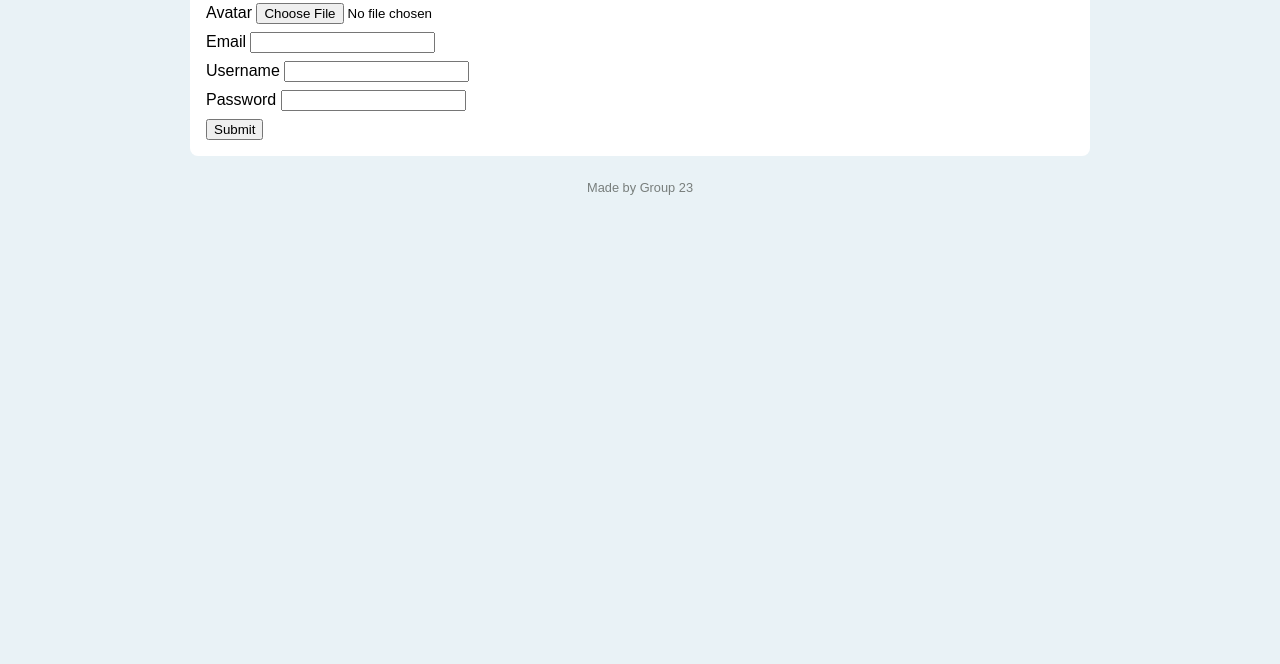
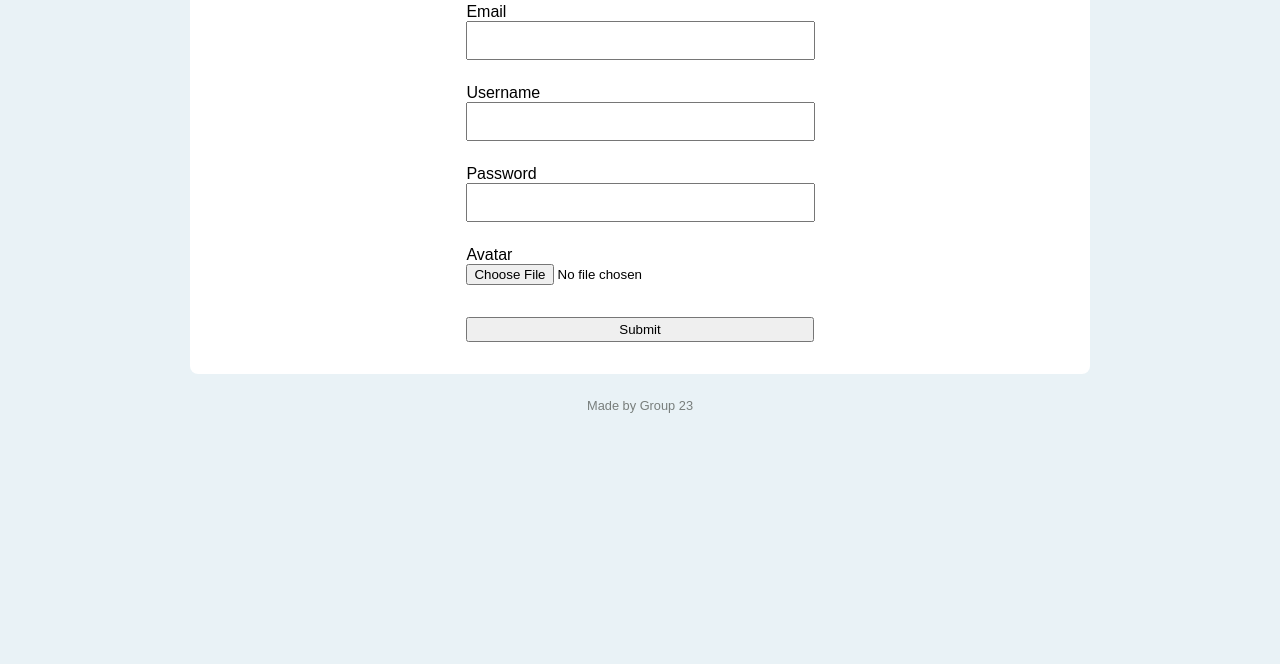
Before and after one commit to Ailrk-sArchives/reddity, a website: page frontend/signup.html in a window 1280 px wide. Shown: the part 136-800 px from the top of the page. Drawn offline with nearby package versions, Linux system fonts and the light colour scheme.

Commit message:
updated login and signup
made it a little less barbaric

```diff
--- a/frontend/css/styles.css
+++ b/frontend/css/styles.css
@@ -223,3 +223,35 @@ footer {
   font-size: 0.8em;
   color: #787e7c;
 }
+
+.input {
+  margin:auto;
+  width:40%;
+}
+
+.input-title {
+  margin-bottom: 0;
+}
+
+.input-content {
+  width: 93%;
+  height: 25px;
+  padding: 5px 11px;
+}
+
+.input-avatar {
+  width: 100%;
+  height: 25px;
+  text-align: center;
+}
+
+.submit {
+  width: 100%;
+  height: 25px;
+}
+
+.button-center {
+  align-self: center;
+  text-align: center;
+  margin-top: 20px;
+}
--- a/frontend/signup.html
+++ b/frontend/signup.html
@@ -33,15 +33,33 @@
         <div class="content-container">
           <div class="content">
             <div class="form" id="signup-form">
-              <h3>New User</h3>
-              <p id="error"></p>
+              <div class="input">
+                <h3>Signup</h3>
+                <p id="error"></p>
+              </div>
               <div class="items">
-                <div>Avatar <input type="file" id="avatar-select"></div>
-                <div>Email <input type="email" id="email"></div>
-                <div>Username <input type="text" id="username"></div>
-                <div>Password <input type="password" id="password"></div>
+                <div class="input">
+                  <p class="input-title">Email</p>
+                  <input type="email" id="email" class="input-content">
+                </div>
+                <div class="input">
+                  <p class="input-title">Username</p>
+                  <input type="text" id="username" class="input-content">
+                </div>
+                <div class="input">
+                  <p class="input-title">Password</p>
+                  <input type="password" id="password" class="input-content">
+                </div>
+                <div class="input">
+                  <p class="input-title">Avatar</p>
+                  <input type="file" id="avatar-select" class="input-avatar">
+                </div>
+                <div class="input">
+                  <div class="button-center">
+                    <button id="submit-button" class="submit">Submit</button>
+                  </div>
+                </div>
               </div>
-              <button id="submit-button">Submit</button>
             </div>
           </div>
         </div>
```
Also changed, not shown: frontend/login.html (+17 -5 lines).
